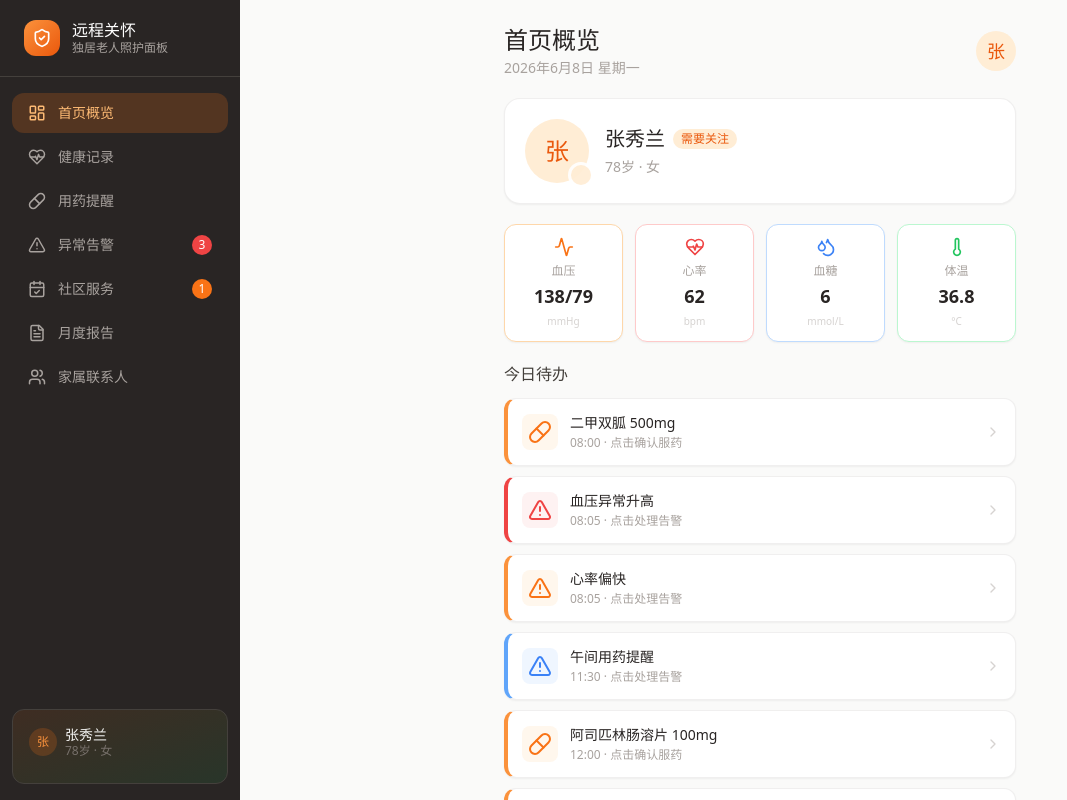
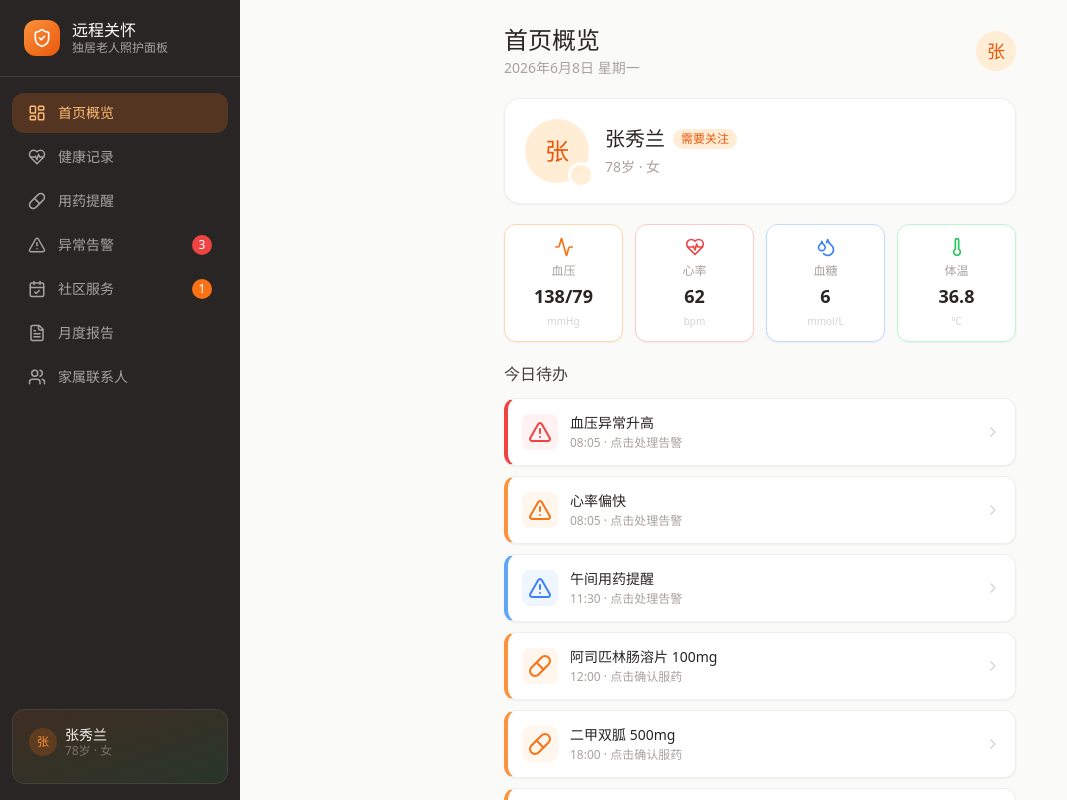
Before and after one commit to nineteen1026-pixel/lyt-2, a React (Vite) app: page / in a window 1280 px wide. Shown: the whole page, without its empty margins (0-1067 px from the left). Built offline with nearby package versions, Linux system fonts and the light colour scheme.

Commit message:
.3981746827702544:b382a6d20daf4f05114c93115b09a501_6a26aecb2720ec2cc96d1aaf.6a26b4002720ec2cc96d1b7d.6a26b3ffc66eb78830eafd26:Trae CN.T(2026/6/8 20:22:24)

```diff
--- a/src/data/mockData.ts
+++ b/src/data/mockData.ts
@@ -95,8 +95,17 @@ function generateMedications(): Medication[] {
         else if (rand < 0.92) status = 'missed'
         else status = 'taken'
       } else {
-        if (rx.time < '12:00' && Math.random() < 0.7) status = 'taken'
-        else status = 'pending'
+        const [h, min] = rx.time.split(':').map(Number)
+        const scheduledMinutes = h * 60 + min
+        const nowMinutes = now.getHours() * 60 + now.getMinutes()
+
+        if (nowMinutes >= scheduledMinutes + 30) {
+          status = Math.random() < 0.85 ? 'taken' : 'missed'
+        } else if (nowMinutes >= scheduledMinutes) {
+          status = Math.random() < 0.6 ? 'taken' : 'pending'
+        } else {
+          status = 'pending'
+        }
       }
 
       records.push({
--- a/src/pages/Dashboard.tsx
+++ b/src/pages/Dashboard.tsx
@@ -1,8 +1,8 @@
 import { Link } from 'react-router-dom'
-import { HeartPulse, Pill, AlertTriangle, Users, Activity, Thermometer, Droplets, ChevronRight } from 'lucide-react'
+import { HeartPulse, Pill, AlertTriangle, Users, Activity, Thermometer, Droplets, ChevronRight, XCircle } from 'lucide-react'
 import { elderly, healthRecords } from '@/data/mockData'
 import { useCareStore } from '@/store/useCareStore'
-import type { ElderlyStatus, AlertLevel } from '@/types'
+import type { ElderlyStatus, AlertLevel, MedicationStatus } from '@/types'
 
 const statusConfig: Record<ElderlyStatus, { label: string; color: string; bg: string; ring: string }> = {
   normal: { label: '状态良好', color: 'text-health-600', bg: 'bg-health-100', ring: 'ring-health-400' },
@@ -37,11 +37,11 @@ export default function Dashboard() {
 
   const todayStr = new Date().toISOString().split('T')[0]
   const todayMedications = medications.filter((m) => m.date === todayStr)
-  const pendingMedications = todayMedications.filter((m) => m.status === 'pending')
+  const activeMedications = todayMedications.filter((m) => m.status === 'pending' || m.status === 'missed')
   const unresolvedAlerts = alerts.filter((a) => !a.resolved)
   const todayTasks = [
-    ...pendingMedications.map((m) => ({ type: 'med' as const, id: m.id, title: `${m.name} ${m.dosage}`, time: m.scheduledTime, data: m })),
-    ...unresolvedAlerts.map((a) => ({ type: 'alert' as const, id: a.id, title: a.title, time: a.time.slice(11, 16), data: a })),
+    ...activeMedications.map((m) => ({ type: 'med' as const, id: m.id, title: `${m.name} ${m.dosage}`, time: m.scheduledTime, medStatus: m.status, data: m })),
+    ...unresolvedAlerts.map((a) => ({ type: 'alert' as const, id: a.id, title: a.title, time: a.time.slice(11, 16), medStatus: undefined as MedicationStatus | undefined, data: a })),
   ].sort((a, b) => a.time.localeCompare(b.time))
 
   const bp = getLatestRecord('bloodPressure')
@@ -119,18 +119,21 @@ export default function Dashboard() {
             <div className="space-y-2.5">
               {todayTasks.map((task) => {
                 if (task.type === 'med') {
+                  const isMissed = task.medStatus === 'missed'
                   return (
                     <button
                       key={task.id}
                       onClick={() => toggleMedication(task.id)}
-                      className="w-full bg-white rounded-xl p-3.5 shadow-sm border border-warm-200/60 border-l-4 border-l-care-400 flex items-center gap-3 transition-all hover:shadow-md active:scale-[0.98] text-left"
+                      className={`w-full bg-white rounded-xl p-3.5 shadow-sm border border-warm-200/60 border-l-4 flex items-center gap-3 transition-all hover:shadow-md active:scale-[0.98] text-left ${isMissed ? 'border-l-danger-500' : 'border-l-care-400'}`}
                     >
-                      <div className="w-9 h-9 rounded-lg bg-care-50 flex items-center justify-center flex-shrink-0">
-                        <Pill className="w-4.5 h-4.5 text-care-500" />
+                      <div className={`w-9 h-9 rounded-lg flex items-center justify-center flex-shrink-0 ${isMissed ? 'bg-danger-50' : 'bg-care-50'}`}>
+                        {isMissed ? <XCircle className="w-4.5 h-4.5 text-danger-500" /> : <Pill className="w-4.5 h-4.5 text-care-500" />}
                       </div>
                       <div className="flex-1 min-w-0">
                         <p className="text-sm font-medium text-warm-800 truncate">{task.title}</p>
-                        <p className="text-xs text-warm-400 mt-0.5">{task.time} · 点击确认服药</p>
+                        <p className={`text-xs mt-0.5 ${isMissed ? 'text-danger-500 font-medium' : 'text-warm-400'}`}>
+                          {task.time} · {isMissed ? '漏服，点击补记' : '点击确认服药'}
+                        </p>
                       </div>
                       <ChevronRight className="w-4 h-4 text-warm-300 flex-shrink-0" />
                     </button>
--- a/src/pages/MonthlyReport.tsx
+++ b/src/pages/MonthlyReport.tsx
@@ -137,7 +137,8 @@ function computeMedicationSummary(medications: ReturnType<typeof useCareStore.ge
   const pending = filtered.filter((m) => m.status === 'pending').length
   const missed = filtered.filter((m) => m.status === 'missed').length
   const total = filtered.length
-  const rate = total > 0 ? Math.round((taken / total) * 100) : 0
+  const completed = taken + missed
+  const rate = completed > 0 ? Math.round((taken / completed) * 100) : 0
   return { taken, pending, missed, total, rate }
 }
 
```
